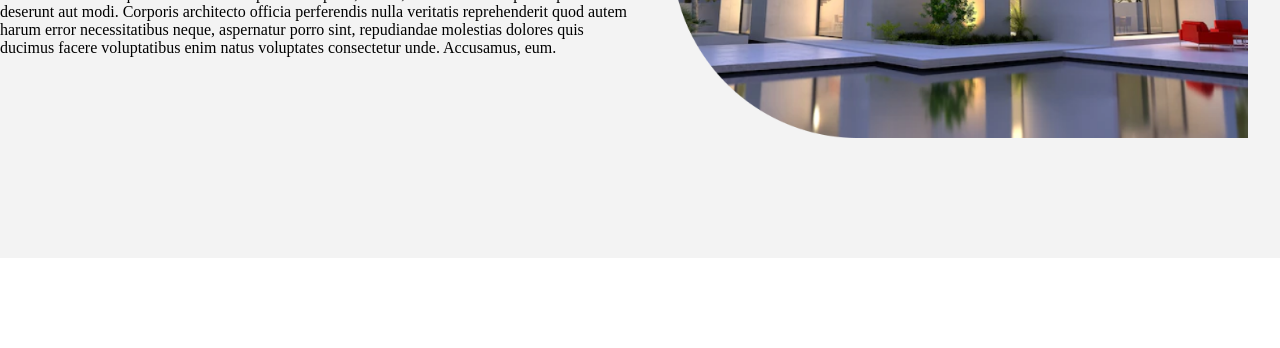
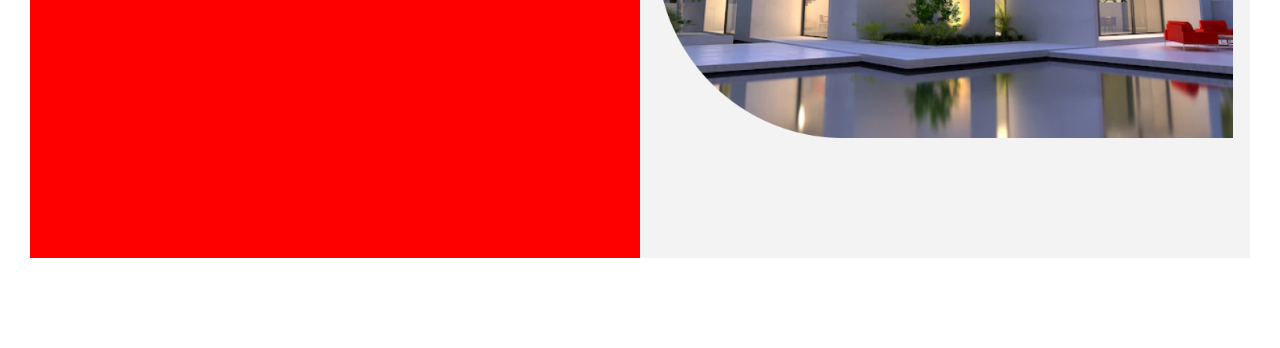
Before and after one commit to morehwachege/fantastic-sniffle, a plain HTML site: page index.html in a window 1280 px wide. Shown: the part 452-800 px from the top of the page. Drawn offline with Linux system fonts and the light colour scheme.

Commit message:
add main section and margin

```diff
--- a/assets/css/style.css
+++ b/assets/css/style.css
@@ -6,7 +6,7 @@
 body{
     /* background-color: blue; */
 }
-.container{
+main{
     margin-right: 30px;
     margin-left: 30px;
 }
@@ -51,11 +51,11 @@ nav{
 .side-section{
     width: 100%;
     height: auto;
-    /* background-color: red; */
     display: flex;
     justify-content: center;
-    align-items: center;
+    /* align-items: center; */
     flex-direction: column;
+    background-color: red;
 }
 .side-section h2{
     font-size: 40px;
@@ -63,7 +63,6 @@ nav{
 .image-section{
     width: 100%;
     height: auto;
-    /* background-color: lime; */
     display: flex;
     align-items: center;
 }
--- a/index.html
+++ b/index.html
@@ -29,16 +29,21 @@
     </nav>
 
 
+    <main>
+
+
         <section class="hero-section">
             <div class="side-section">
                 <h2>Helping you find the property of your dreams</h2>
-            Lorem ipsum dolor sit amet consectetur adipisicing elit. Saepe nesciunt aut a ratione. Neque rem iste sunt saepe? Minima est fugit iure quidem nisi consectetur quisquam totam, reprehenderit, ducimus aspernatur perferendis dolore, velit non magnam? Eius laudantium, repellendus asperiores sit quam accusamus! Aut amet culpa quibusdam vel tenetur earum non, nulla in sit distinctio ipsam recusandae? Consequuntur ullam amet ipsum voluptate, facilis, inventore ad saepe tempore ut deserunt aut modi. Corporis architecto officia perferendis nulla veritatis reprehenderit quod autem harum error necessitatibus neque, aspernatur porro sint, repudiandae molestias dolores quis ducimus facere voluptatibus enim natus voluptates consectetur unde. Accusamus, eum.
             </div>
             <div class="image-section">
                 <img src="./assets/images/image 1.png" alt="image of a house" height="400px">
             </div>
         </section>
 
+
+    </main>
+
 </body>
 
 </html>
```
Lines whose indentation alone changed are shown as unchanged.
